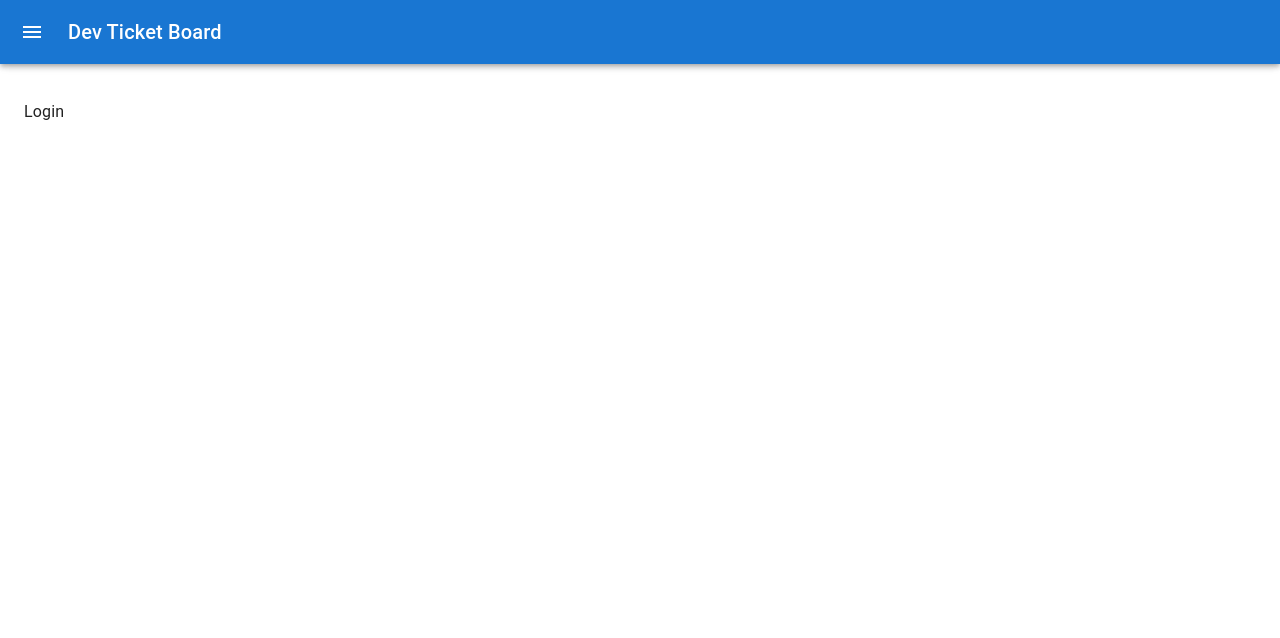
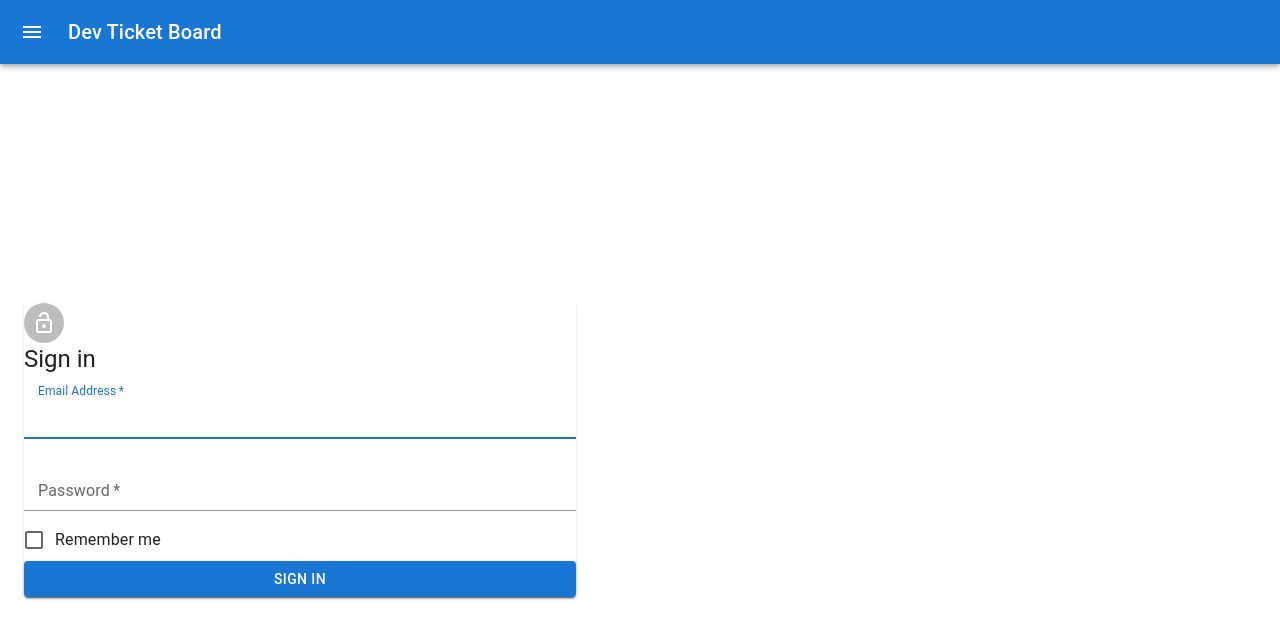
Before and after one commit to aquafinatrippy/dev-ticket-board, a React (Vite) app in the folder Client/: page /login in a window 1280 px wide. Shown: the top 638 px of the page. Built offline with nearby package versions, Linux system fonts and the light colour scheme.

Commit message:
login skeleton

```diff
--- a/Client/src/App.jsx
+++ b/Client/src/App.jsx
@@ -3,7 +3,7 @@ import Container from "@mui/material/Container";
 import Box from "@mui/material/Box";
 import { BrowserRouter as Router, Routes, Route } from "react-router-dom";
 import { Home } from "./pages/Home";
-import { Login } from "./pages/Login";
+import Login from "./pages/Login";
 import { Register } from "./pages/Register";
 import { Navbar } from "./components/Navbar";
 import { ToastContainer } from "react-toastify";
@@ -18,11 +18,7 @@ function App() {
         <Navbar />
         <Container maxWidth="sm" sx={{ margin: "100px auto 0 auto" }}>
           {" "}
-          <Box
-            sx={{
-              height: "100vh",
-            }}
-          >
+          <Box display="flex">
             <Routes>
               <Route path="/" element={<Home />} />
               <Route path="/register" element={<Register />} />
--- a/Client/src/pages/Login.jsx
+++ b/Client/src/pages/Login.jsx
@@ -1,7 +1,99 @@
-import React from 'react'
+import React from "react";
+import PropTypes from "prop-types";
+import {
+  Avatar,
+  Button,
+  Checkbox,
+  CssBaseline,
+  FormControl,
+  FormControlLabel,
+  Input,
+  InputLabel,
+  Paper,
+  Typography,
+} from "@mui/material";
+import LockOpenIcon from "@mui/icons-material/LockOpen";
 
-export const Login = () => {
+const styles = (theme) => ({
+  main: {
+    width: "auto",
+    display: "block", // Fix IE 11 issue.
+    marginLeft: theme.spacing.unit * 3,
+    marginRight: theme.spacing.unit * 3,
+    [theme.breakpoints.up(400 + theme.spacing.unit * 3 * 2)]: {
+      width: 400,
+      marginLeft: "auto",
+      marginRight: "auto",
+    },
+  },
+  paper: {
+    marginTop: theme.spacing.unit * 8,
+    display: "flex",
+    flexDirection: "column",
+    alignItems: "center",
+    padding: `${theme.spacing.unit * 2}px ${theme.spacing.unit * 3}px ${
+      theme.spacing.unit * 3
+    }px`,
+  },
+  avatar: {
+    margin: theme.spacing.unit,
+    backgroundColor: theme.palette.secondary.main,
+  },
+  form: {
+    width: "100%", // Fix IE 11 issue.
+    marginTop: theme.spacing.unit,
+  },
+  submit: {
+    marginTop: theme.spacing.unit * 3,
+  },
+});
+
+function Login() {
   return (
-    <div>Login</div>
-  )
+    <main className={styles.main}>
+      <CssBaseline />
+      <Paper className={styles.paper}>
+        <Avatar className={styles.avatar}>
+          <LockOpenIcon />
+        </Avatar>
+        <Typography component="h1" variant="h5">
+          Sign in
+        </Typography>
+        <form className={styles.form}>
+          <FormControl margin="normal" required fullWidth>
+            <InputLabel htmlFor="email">Email Address</InputLabel>
+            <Input id="email" name="email" autoComplete="email" autoFocus />
+          </FormControl>
+          <FormControl margin="normal" required fullWidth>
+            <InputLabel htmlFor="password">Password</InputLabel>
+            <Input
+              name="password"
+              type="password"
+              id="password"
+              autoComplete="current-password"
+            />
+          </FormControl>
+          <FormControlLabel
+            control={<Checkbox value="remember" color="primary" />}
+            label="Remember me"
+          />
+          <Button
+            type="submit"
+            fullWidth
+            variant="contained"
+            color="primary"
+            className={styles.submit}
+          >
+            Sign in
+          </Button>
+        </form>
+      </Paper>
+    </main>
+  );
 }
+
+Login.propTypes = {
+  classes: PropTypes.object.isRequired,
+};
+
+export default Login;
--- a/Client/src/pages/Register.jsx
+++ b/Client/src/pages/Register.jsx
@@ -2,6 +2,7 @@ import React, { useState } from "react";
 import TextField from "@mui/material/TextField";
 import { Box, Button, Typography } from "@mui/material";
 import { toast } from "react-toastify";
+import GroupAddIcon from "@mui/icons-material/GroupAdd";
 
 export const Register = () => {
   const [formData, setFormData] = useState({
@@ -27,7 +28,9 @@ export const Register = () => {
 
   return (
     <div>
-      <Typography>Register</Typography>
+      <Typography>
+        <GroupAddIcon /> Register
+      </Typography>
       <Typography>Please create an account</Typography>
 
       <form onSubmit={(e) => onSubmit(e)}>
```
